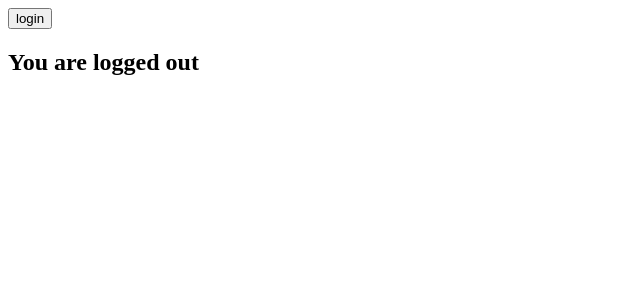
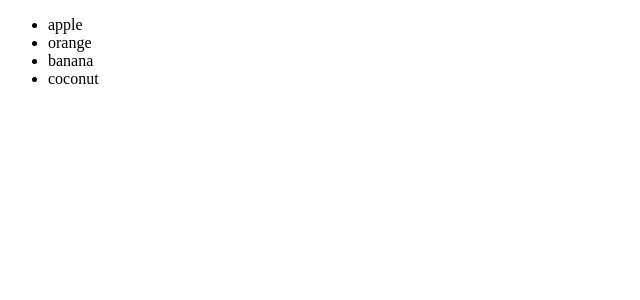
Before and after one commit to anuj-dangi/react-based-application, a React (Vite) app in the folder react-learning/: page / in a window 1280 px wide. Shown: the top 300 px of the page, without its empty margins (0-640 px from the left). Built offline with nearby package versions, Linux system fonts and the light colour scheme.

Commit message:
list component

```diff
--- a/react-learning/src/App.jsx
+++ b/react-learning/src/App.jsx
@@ -1,13 +1,12 @@
 import React, { useState } from 'react';
 import './App.css';
-import Conditional from './components/Conditional.jsx';
+import List from "./components/List.jsx";
 
 function App() {
   const [isLoggedIn, setIsLoggedIn] = useState(false);
   return (
     <>
-      <button type="button" onClick={() => {setIsLoggedIn(!isLoggedIn)}}>{isLoggedIn ? "logout" : "login"}</button>
-      <Conditional isLoggedIn={isLoggedIn} username="nuclear"/>
+      <List />
     </>
   )
 }
--- /dev/null
+++ b/react-learning/src/components/List.jsx
@@ -0,0 +1,14 @@
+import React from 'react'
+
+const List = () => {
+
+    const fruits = ["apple", "orange", "banana", "coconut"];
+    let listItems = fruits.map((fruit) =>(
+        <li>{fruit}</li>)
+    )
+  return (
+    <ul>{listItems}</ul>
+  )
+};
+
+export default List;
```
